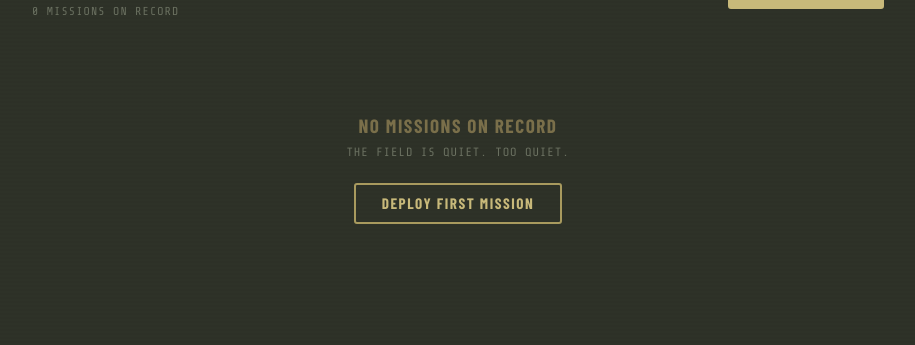
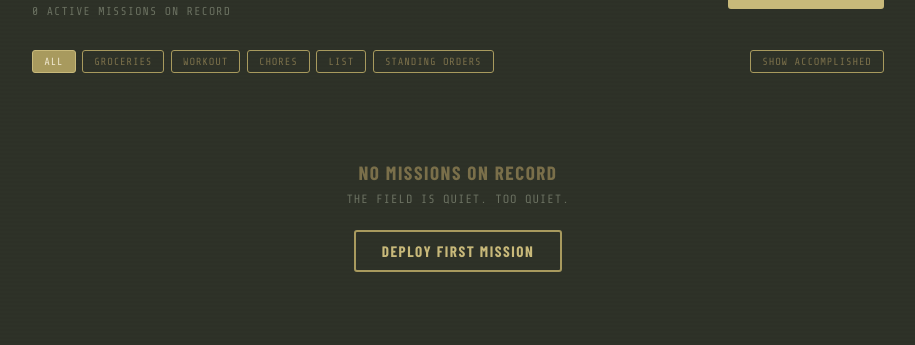
Before and after one commit to MariaKVelcheva/TaskForce, a Django app: page /tasks/all-tasks/ in a window 1280 px wide. Shown: the part 131-476 px from the top of the page, without its empty margins (182-1097 px from the left). Run offline with Django 5.2, Linux system fonts and the light colour scheme; the visitor is signed in with stand-in values (Sample User, id 1); data that the repository does not hold is empty.

Commit message:
added: catalogue pagination and template tag for search and filter queries

```diff
--- a/taskForce/comms/models.py
+++ b/taskForce/comms/models.py
@@ -1,5 +1,6 @@
 from django.db import models
 from django.contrib.auth import get_user_model
+from django.utils import timezone
 from django.utils.translation import gettext_lazy as _
 
 from taskForce.comms.managers import ConversationManager
@@ -87,7 +88,7 @@ class ConversationRead(models.Model):
         related_name="conversation_reads",
     )
 
-    last_read_at = models.DateTimeField(auto_now=True)
+    last_read_at = models.DateTimeField(default=timezone.now)
 
     class Meta:
         constraints = [
--- a/taskForce/tasks/views.py
+++ b/taskForce/tasks/views.py
@@ -1,6 +1,7 @@
 from django.contrib import messages
 from django.contrib.auth.decorators import login_required
 from django.contrib.auth.mixins import LoginRequiredMixin
+from django.core.exceptions import PermissionDenied
 from django.shortcuts import redirect, get_object_or_404
 from django.urls import reverse_lazy
 from django.views.decorators.http import require_POST
@@ -72,7 +73,30 @@ class CatalogueTaskView(LoginRequiredMixin, ListView):
     paginate_by = 20
 
     def get_queryset(self):
-        return Task.objects.visible_to(self.request.user)
+        queryset = Task.objects.visible_to(self.request.user)
+
+        task_type = self.request.GET.get("type")
+        if task_type == "none":
+            queryset = queryset.filter(type__isnull=True)
+        elif task_type:
+            queryset = queryset.filter(type=task_type)
+
+        if self.request.GET.get("show") != "all":
+            queryset = queryset.filter(is_done=False)
+
+        return queryset
+
+    def get_context_data(self, **kwargs):
+        context = super().get_context_data(**kwargs)
+        context.update(self.get_filter_context())
+        return context
+
+    def get_filter_context(self):
+        return {
+            "type_choices": Task.TYPE_CHOICES,
+            "active_type": self.request.GET.get("type", ""),
+            "show_all": self.request.GET.get("show") == "all",
+        }
 
 
 @login_required
@@ -91,17 +115,10 @@ def complete_task(request, pk):
 def uncomplete_task(request, pk):
     task = get_object_or_404(Task.objects.visible_to(request.user), pk=pk)
 
-    if not task.complete(request.user):
-        messages.error(request, "You can't un-complete an incomplete task!")
+    if request.user not in (task.assigned_to, task.user):
+        raise PermissionDenied
 
-    task.is_done = False
-    task.assigned_to = None
-    task.accomplished_at = None
-    task.user.avatar.points -= task.appointed_points
-
-    if task.assigned_to:
-        task.assigned_to.avatar.points -= task.appointed_points
-
-    task.save()
+    if not task.uncomplete():
+        messages.info(request, "That mission is not marked as accomplished.")
 
     return redirect("details-task", pk=task.pk)
--- a/templates/tasks/catalogue-tasks.html
+++ b/templates/tasks/catalogue-tasks.html
@@ -26,6 +26,46 @@
         text-transform: uppercase;
         color: var(--muted);
         margin-top: 0.3rem;
+    }
+
+    .filter-bar {
+        display: flex;
+        align-items: center;
+        justify-content: space-between;
+        gap: 1rem;
+        flex-wrap: wrap;
+        margin-bottom: 1.5rem;
+    }
+
+    .filter-group {
+        display: flex;
+        gap: 0.4rem;
+        flex-wrap: wrap;
+    }
+
+    .filter-chip {
+        font-family: 'Share Tech Mono', monospace;
+        font-size: 0.65rem;
+        letter-spacing: 0.08em;
+        text-transform: uppercase;
+        padding: 0.3rem 0.7rem;
+        border-radius: var(--radius-sm);
+        border: 1px solid var(--khaki-dark);
+        color: var(--khaki-muted);
+        text-decoration: none;
+        white-space: nowrap;
+        transition: border-color 0.15s, color 0.15s;
+    }
+
+    .filter-chip:hover {
+        border-color: var(--khaki);
+        color: var(--khaki);
+    }
+
+    .filter-chip.active {
+        background: var(--khaki-dark);
+        border-color: var(--khaki);
+        color: var(--cream);
     }
 
     .task-list {
@@ -161,10 +231,31 @@
 <div class="catalogue-header">
     <div>
         <h1 class="catalogue-title">Mission log</h1>
-        <p class="catalogue-count">{{ tasks.count }} mission{{ tasks.count|pluralize }} on record</p>
+        <p class="catalogue-count">
+            {{ page_obj.paginator.count }}
+            {% if not show_all %}active {% endif %}mission{{ page_obj.paginator.count|pluralize }} on record
+        </p>
     </div>
     <a href="{% url 'add-task' %}" class="btn btn-primary">+ New mission</a>
-</div>{% if tasks %}
+</div>
+
+<div class="filter-bar">
+    <div class="filter-group">
+        <a href="?{% querystring type=None page=None %}"
+           class="filter-chip {% if not active_type %}active{% endif %}">All</a>
+        {% for value, label in type_choices %}
+        <a href="?{% querystring type=value page=None %}"
+           class="filter-chip {% if active_type == value %}active{% endif %}">{{ label }}</a>
+        {% endfor %}
+        <a href="?{% querystring type='none' page=None %}"
+           class="filter-chip {% if active_type == 'none' %}active{% endif %}">Standing orders</a>
+    </div>
+    <a href="?{% querystring show=show_all|yesno:',all' page=None %}" class="filter-chip">
+        {% if show_all %}Hide accomplished{% else %}Show accomplished{% endif %}
+    </a>
+</div>
+
+{% if tasks %}
 <div class="task-list">
     {% for task in tasks %}
     <div class="task-row {% if task.is_done %}done{% endif %}">
@@ -187,11 +278,30 @@
     </div>
     {% endfor %}
 </div>
+
+{% if is_paginated %}
+<div class="pagination">
+    {% if page_obj.has_previous %}
+    <a href="?{% querystring page=page_obj.previous_page_number %}" class="page-link">&laquo; Prev</a>
+    {% endif %}
+    <span class="page-status">Page {{ page_obj.number }} of {{ page_obj.paginator.num_pages }}</span>
+    {% if page_obj.has_next %}
+    <a href="?{% querystring page=page_obj.next_page_number %}" class="page-link">Next &raquo;</a>
+    {% endif %}
+</div>
+{% endif %}
+
 {% else %}
 <div class="empty-state">
+    {% if active_type %}
+    <div class="empty-state-title">No missions in this category</div>
+    <p class="empty-state-sub">Nothing to report here.</p>
+    <a href="?{% querystring type=None page=None %}" class="btn btn-ghost">Show all missions</a>
+    {% else %}
     <div class="empty-state-title">No missions on record</div>
     <p class="empty-state-sub">The field is quiet. Too quiet.</p>
     <a href="{% url 'add-task' %}" class="btn btn-ghost">Deploy first mission</a>
+    {% endif %}
 </div>
 {% endif %}
 
```
Also changed, not shown: other parts of templates/tasks/catalogue-tasks.html (+30 -0 lines), taskForce/common/views.py (+11 -6 lines), taskForce/tasks/forms.py (+10 -0 lines), taskForce/tasks/models.py (+22 -0 lines), taskForce/tasks/templatetags/querystring.py (added, +11 -0 lines), templates/common/debrief-home.html (+14 -8 lines), taskForce/tasks/templatetags/__init__.py (added).
